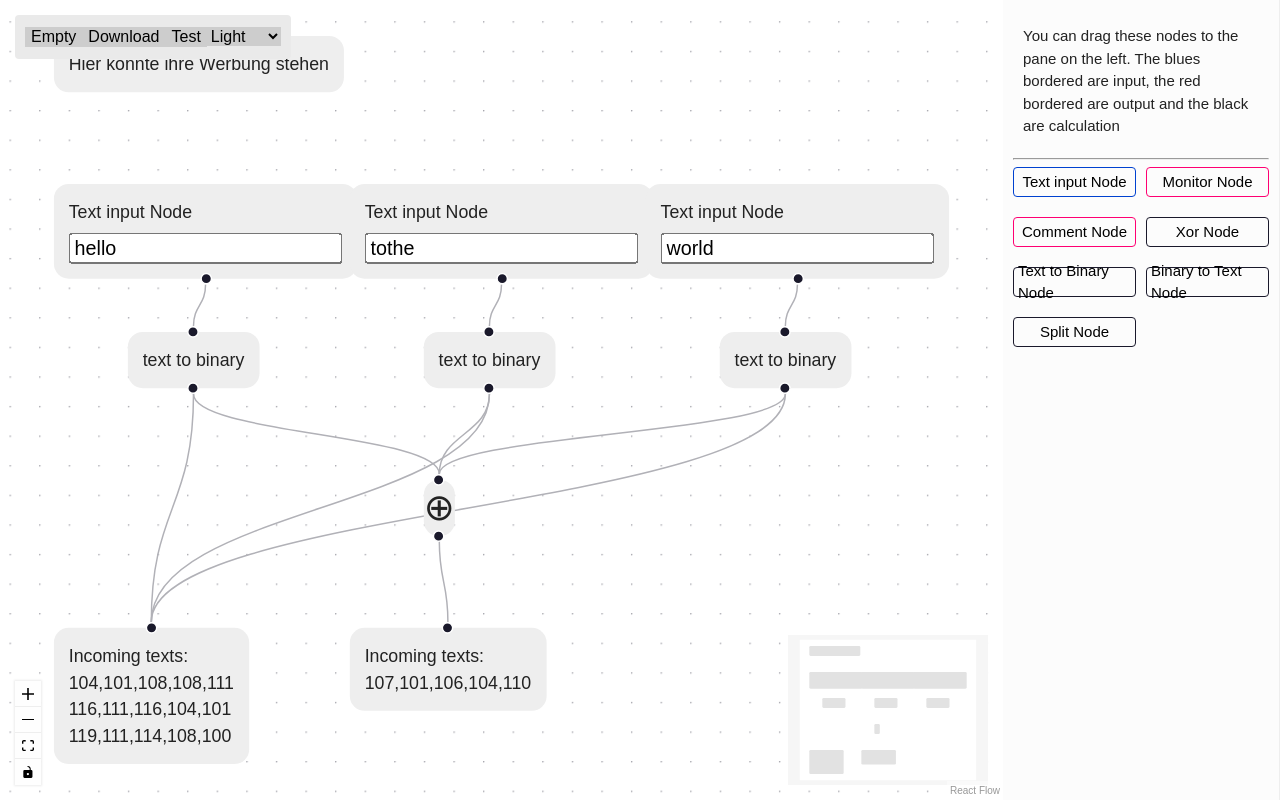
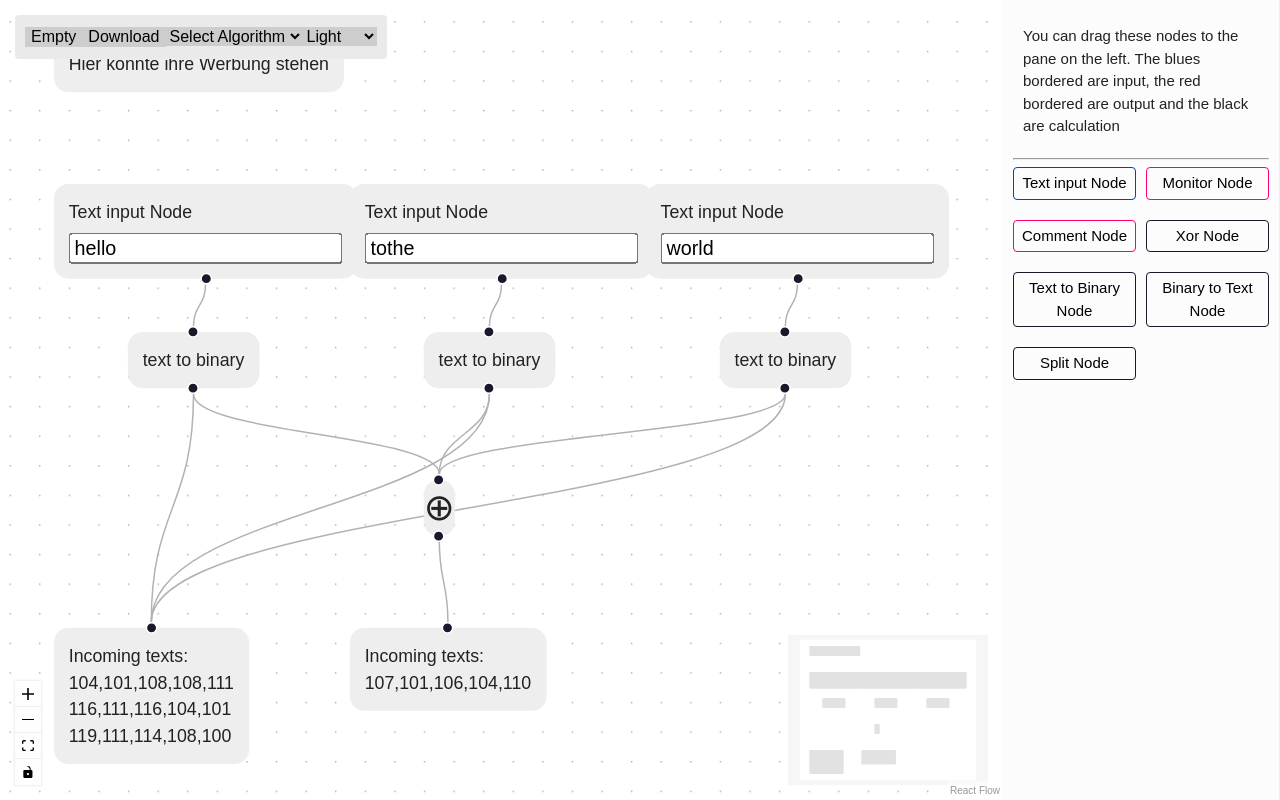
Before and after one commit to Ebenengitarre68/CryptoVisualizer, a React (Vite) app: page / in a window 1280 px wide. Built offline with nearby package versions, Linux system fonts and the light colour scheme.

Commit message:
Some menu stuff

```diff
--- a/src/App.tsx
+++ b/src/App.tsx
@@ -26,6 +26,8 @@ import {DnDProvider, useDnD} from "./DnDContext.tsx";
 import Sidebar from "./Sidebar.tsx";
 import DisplayEdge from "./edges/DisplayEdge.tsx";
 import ContextMenu from "./edges/ContextMenu.tsx";
+import {Simulate} from "react-dom/test-utils";
+import select = Simulate.select;
 
 const nodeTypes = {
   text: TextNode,
@@ -267,9 +269,7 @@ const CustomNodeFlow = () => {
   };
 
   const onSave = useCallback(() => {
-    console.log('onSave');
     if (rfInstance) {
-      console.log("onSave2")
       const flow = rfInstance.toObject();
       const blob = new Blob([JSON.stringify(flow)],{type: 'text/plain'});
       const url = window.URL.createObjectURL(blob);
@@ -322,7 +322,10 @@ const CustomNodeFlow = () => {
               <div className="nav-panel">
                 <button className="nav-button" onClick={onEmptyNew}>Empty</button>
                 <button className="nav-button" onClick={onSave}>Download</button>
-                <button className="nav-button">Test</button>
+                <select name="algorithm" className="nav-button">
+                  <option selected  hidden>Select Algorithm</option>
+                  <option>AES 128</option>
+                </select>
                 <select className="nav-button" onChange={onChange} data-testid="colormode-select">
                   <option value="light">Light</option>
                   <option value="dark">Dark</option>
--- a/src/index.css
+++ b/src/index.css
@@ -42,12 +42,13 @@ body {
 }
 
 .dndflow .dndnode {
-  height: 20px;
+  height: auto;
   padding: 4px;
   border: 1px solid #1a192b;
   border-radius: 4px;
   margin-bottom: 10px;
   display: flex;
+  text-align: center;
   justify-content: center;
   align-items: center;
   cursor: grab;
@@ -131,3 +132,27 @@ body {
   background-color: white;
   color: black;
 }
+
+.nav-button .dropbutton {
+  font-size: 16px;
+  border: none;
+  outline: none;
+  color: white;
+  padding: 14px 16px;
+  background-color: inherit;
+  font-family: inherit;
+  margin: 0;
+}
+
+.dropdown-content {
+  display: none;
+  position: absolute;
+  background-color: #f9f9f9;
+  min-width: 160px;
+  box-shadow: 0px 8px 16px 0px rgba(0,0,0,0.2);
+  z-index: 1;
+}
+
+.dropdown-content li:hover {
+  background-color: #ddd;
+}
```
